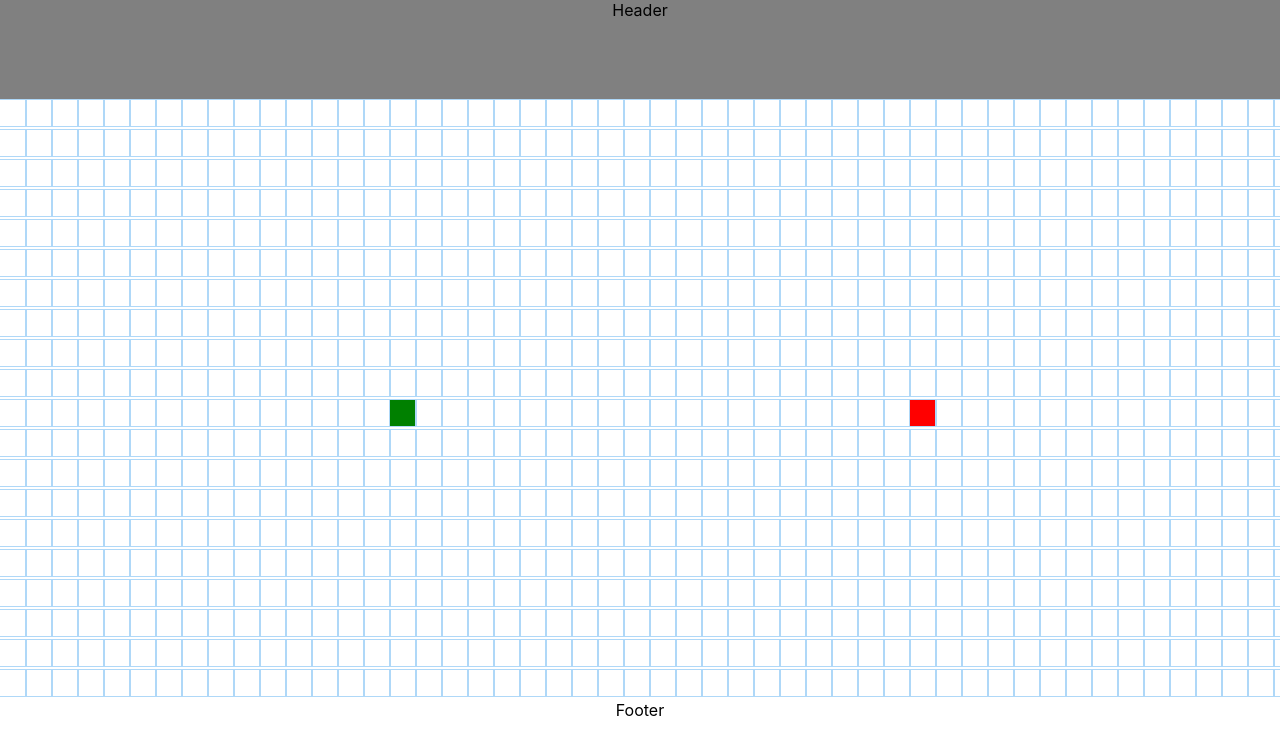
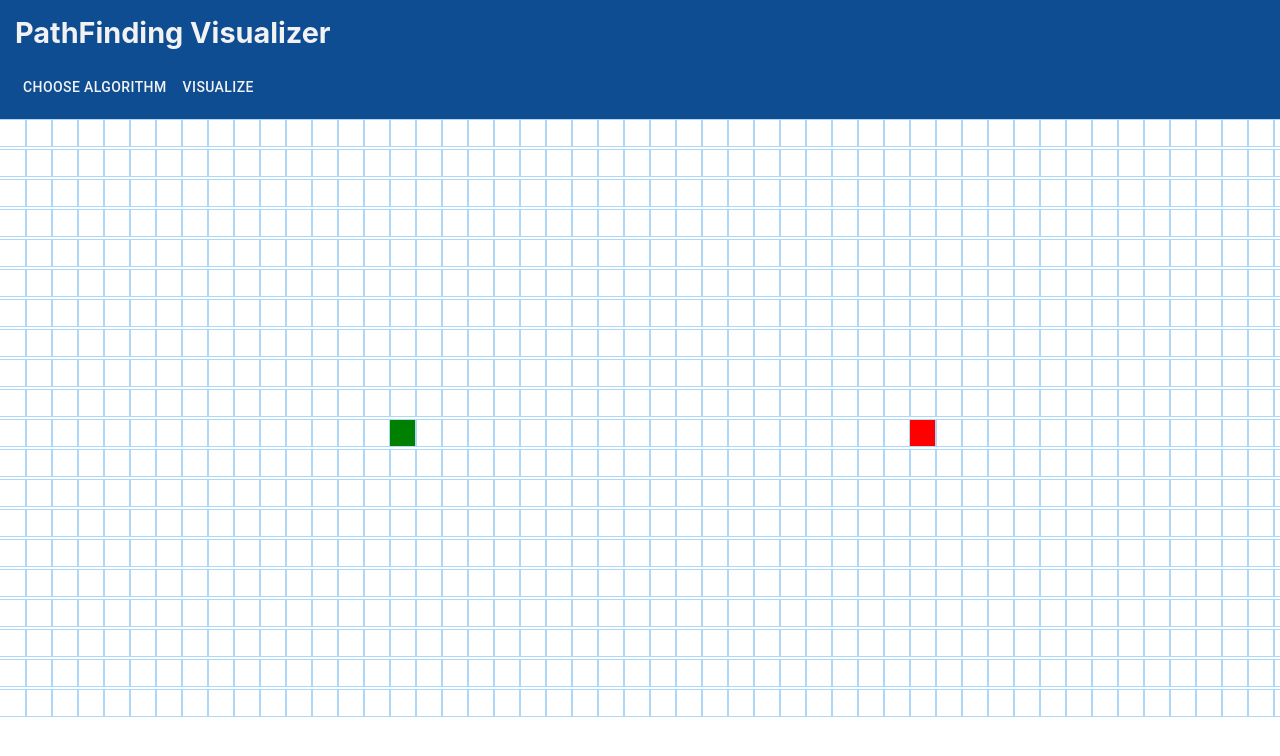
Before and after one commit to shucoll/pathfinding-visualizer, a React (Create React App) app: page / in a window 1280 px wide. Shown: the top 756 px of the page. Built offline with nearby package versions, Linux system fonts and the light colour scheme.

Commit message:
dijkstra implemented, visualization, menu  dropdown for algo

```diff
--- a/package.json
+++ b/package.json
@@ -3,6 +3,7 @@
   "version": "0.1.0",
   "private": true,
   "dependencies": {
+    "@material-ui/core": "^4.11.3",
     "@testing-library/jest-dom": "^5.11.9",
     "@testing-library/react": "^11.2.3",
     "@testing-library/user-event": "^12.6.0",
--- a/src/App.js
+++ b/src/App.js
@@ -5,11 +5,8 @@ import PathfindingVisualizer from './components/PathfindingVisualizer/Pathfindin
 
 function App() {
   return (
-
-    <div className="App">
-      <Header/>
+    <div className='App'>
       <PathfindingVisualizer />
-      <footer>Footer</footer>
     </div>
   );
 }
--- a/src/components/Header/Header.js
+++ b/src/components/Header/Header.js
@@ -1,15 +1,71 @@
 import styles from './Header.module.scss';
 
+import React, { useState } from 'react';
+import Button from '@material-ui/core/Button';
+import Menu from '@material-ui/core/Menu';
+import MenuItem from '@material-ui/core/MenuItem';
 
-const Header = props => {
+const Header = (props) => {
+  const [anchorEl, setAnchorEl] = useState(null);
+  const [algo, setAlgo] = useState(null);
 
-  return(
+  const handleDropdownClick = (event) => {
+    setAnchorEl(event.currentTarget);
+  };
+
+  const handleDropdownClose = () => {
+    setAnchorEl(null);
+  };
+
+  const handleDropDownItemClicked = (value) => {
+    setAnchorEl(null);
+    setAlgo(value);
+  };
+
+  const handleVisualize = () => {
+    console.log(props);
+    props.visualize(algo);
+  };
+
+  return (
     <header className={styles.header}>
-      Header
+      <div className={styles.name}>PathFinding Visualizer</div>
+
+      <div className={styles.controls}>
+        <div className={styles.algoDropdown}>
+          <Button
+            color='inherit'
+            aria-controls='simple-menu'
+            aria-haspopup='true'
+            onClick={handleDropdownClick}
+          >
+            Choose Algorithm
+          </Button>
+          <Menu
+            id='simple-menu'
+            anchorEl={anchorEl}
+            keepMounted
+            open={Boolean(anchorEl)}
+            onClose={handleDropdownClose}
+          >
+            <MenuItem onClick={() => handleDropDownItemClicked('Dijkstra')}>
+              Dijkstra
+            </MenuItem>
+            <MenuItem onClick={() => handleDropDownItemClicked('BFS')}>
+              BFS
+            </MenuItem>
+            <MenuItem onClick={() => handleDropDownItemClicked('DFS')}>
+              DFS
+            </MenuItem>
+          </Menu>
+        </div>
+
+        <Button color='inherit' onClick={handleVisualize}>
+          Visualize {algo}
+        </Button>
+      </div>
     </header>
   );
-
 };
 
-
 export default Header;
--- a/src/components/Header/Header.module.scss
+++ b/src/components/Header/Header.module.scss
@@ -1,4 +1,23 @@
 .header {
-  height:100px;
-  background-color: grey;
+  height:90px;
+  padding: 15px;
+  background-color: #0e4d92;
+  display: flex;
+  flex-direction: column;
+  align-items: flex-start;
+  justify-content: space-between;
+  color:#f2f2f2;
 }
+
+.name {
+  font-size: 1.8rem;
+  font-weight: 700;
+}
+
+.controls {
+  display: flex;
+}
+
+.button {
+  color: inherit;
+}
--- a/src/components/PathfindingVisualizer/PathfindingVisualizer.js
+++ b/src/components/PathfindingVisualizer/PathfindingVisualizer.js
@@ -3,6 +3,9 @@ import { useState } from 'react';
 import './PathfindingVisualizer.scss';
 
 import Node from './Node/Node';
+import Header from '../Header/Header';
+
+import { dijkstra } from '../algorithms/dijkstra';
 
 //onMouseDown = just pressing the mouse button
 //onMouseUp = releasing the mouse button
@@ -16,16 +19,6 @@ let END_COL = 35;
 const PathfindingVisualizer = (props) => {
   const ROW_COUNT = 20;
   const COLUMN_COUNT = 50;
-
-  // const START_NODE_ROW = 10;
-  // const START_NODE_COL = 15;
-  // const END_NODE_ROW = 10;
-  // const END_NODE_COL = 35;
-
-  // const [START_ROW, changeStartRow] = useState(START_NODE_ROW);
-  // const [START_COL, changeStartCol] = useState(START_NODE_COL);
-  // const [END_ROW, changeEndRow] = useState(END_NODE_ROW);
-  // const [END_COL, changeEndCol] = useState(END_NODE_COL);
 
   const createNode = (col, row) => {
     return {
@@ -56,39 +49,24 @@ const PathfindingVisualizer = (props) => {
   const [mouseIsPressed, changeMousePressed] = useState(false);
   const [startPressed, changeStartPressed] = useState(false);
   const [finishPressed, changeFinishPressed] = useState(false);
-  //const startPressed = false;
 
   const getNewGridWithWallToggled = (row, col) => {
     const newGrid = grid.slice();
-    // console.log('newGrid', newGrid);
-
-    // console.log(row, col);
-
     const node = newGrid[row][col];
 
-    //console.log('node', node);
     const newNode = {
       ...node,
       isWall: !node.isWall,
     };
 
-    //console.log('newNode', newNode);
     newGrid[row][col] = newNode;
-
-    //console.log('newGrid', newGrid);
 
     return newGrid;
   };
 
-  const getNewGridWithStartNodeChange = (row, col, terminal) => {
+  const getNewGridWithTerminalNodeChange = (row, col, terminal) => {
     const newGrid = grid.slice();
-    // console.log('newGrid', newGrid);
-
-    // console.log(row, col);
-
     const node = newGrid[row][col];
-
-    //console.log('node', node);
     let newNode;
     if (terminal === 'start') {
       newNode = {
@@ -105,12 +83,7 @@ const PathfindingVisualizer = (props) => {
       END_ROW = row;
       END_COL = col;
     }
-
-    //console.log('newNode', newNode);
-
     newGrid[row][col] = newNode;
-
-    //console.log('newGrid', newGrid);
 
     return newGrid;
   };
@@ -130,10 +103,10 @@ const PathfindingVisualizer = (props) => {
   const handleMouseEnter = (row, col) => {
     if (!mouseIsPressed) return;
     else if (startPressed) {
-      const newGrid = getNewGridWithStartNodeChange(row, col, 'start');
+      const newGrid = getNewGridWithTerminalNodeChange(row, col, 'start');
       changeGrid(newGrid);
     } else if (finishPressed) {
-      const newGrid = getNewGridWithStartNodeChange(row, col, 'finish');
+      const newGrid = getNewGridWithTerminalNodeChange(row, col, 'finish');
       changeGrid(newGrid);
     } else {
       const newGrid = getNewGridWithWallToggled(row, col);
@@ -143,10 +116,10 @@ const PathfindingVisualizer = (props) => {
 
   const handleMouseLeave = (row, col) => {
     if (startPressed) {
-      const newGrid = getNewGridWithStartNodeChange(row, col, 'start');
+      const newGrid = getNewGridWithTerminalNodeChange(row, col, 'start');
       changeGrid(newGrid);
     } else if (finishPressed) {
-      const newGrid = getNewGridWithStartNodeChange(row, col, 'finish');
+      const newGrid = getNewGridWithTerminalNodeChange(row, col, 'finish');
       changeGrid(newGrid);
     }
   };
@@ -155,6 +128,62 @@ const PathfindingVisualizer = (props) => {
     changeStartPressed(false);
     changeFinishPressed(false);
     changeMousePressed(false);
+  };
+
+  // Backtracks from the finishNode to find the shortest path.
+  // Only works when called *after* the dijkstra method above.
+  const getNodesInShortestPathOrder = (finishNode) => {
+    const nodesInShortestPathOrder = [];
+    let currentNode = finishNode;
+    while (currentNode !== null) {
+      nodesInShortestPathOrder.unshift(currentNode);
+      currentNode = currentNode.previousNode;
+    }
+    return nodesInShortestPathOrder;
+  };
+
+  const animateShortestPath = (nodesInShortestPathOrder) => {
+    for (let i = 0; i < nodesInShortestPathOrder.length; i++) {
+      setTimeout(() => {
+        const node = nodesInShortestPathOrder[i];
+        document.getElementById(`node-${node.row}-${node.col}`).className =
+          'node node-shortest-path';
+      }, 50 * i);
+    }
+  };
+
+  const animateAlgorithm = (visitedNodesInOrder, nodesInShortestPathOrder) => {
+    for (let i = 0; i <= visitedNodesInOrder.length; i++) {
+      if (i === visitedNodesInOrder.length) {
+        setTimeout(() => {
+          animateShortestPath(nodesInShortestPathOrder);
+        }, 10 * i);
+        return;
+      }
+      setTimeout(() => {
+        const node = visitedNodesInOrder[i];
+        document.getElementById(`node-${node.row}-${node.col}`).className =
+          'node node-visited';
+      }, 10 * i);
+    }
+  };
+
+  const visualizeAlgorithm = (algorithm) => {
+    const startNode = grid[START_ROW][START_COL];
+    const finishNode = grid[END_ROW][END_COL];
+
+    let visitedNodesInOrder;
+
+    switch (algorithm) {
+      case 'Dijkstra':
+        visitedNodesInOrder = dijkstra(grid, startNode, finishNode);
+        break;
+      default:
+    }
+
+    visitedNodesInOrder = dijkstra(grid, startNode, finishNode);
+    const nodesInShortestPathOrder = getNodesInShortestPathOrder(finishNode);
+    animateAlgorithm(visitedNodesInOrder, nodesInShortestPathOrder);
   };
 
   const gridElement = (
@@ -186,7 +215,12 @@ const PathfindingVisualizer = (props) => {
     </div>
   );
 
-  return <main className={'gridContainer'}>{gridElement}</main>;
+  return (
+    <>
+      <Header visualize={(algo) => visualizeAlgorithm(algo) } />
+      <main className={'gridContainer'}>{gridElement}</main>
+    </>
+  );
 };
 
 export default PathfindingVisualizer;
--- /dev/null
+++ b/src/components/algorithms/dijkstra.js
@@ -0,0 +1,70 @@
+// Performs Dijkstra's algorithm; returns *all* nodes in the order
+// in which they were visited. Also makes nodes point back to their
+// previous node, effectively allowing us to compute the shortest path
+// by backtracking from the finish node.
+
+//At first all the nodes are at a distance of infinity. First we the distance of pur start node as 0. Then we sort the array of nodes and choose the node with shortest distance(ie, start node). Set that node as visited. Add that node to our visited nodes array. Finally update the neighbors of that node to have a distance of 0 so that one of them is picked in the next iteration.
+export function dijkstra(grid, startNode, finishNode) {
+  const visitedNodesInOrder = [];
+  startNode.distance = 0;
+  const unvisitedNodes = getAllNodes(grid);
+  while (!!unvisitedNodes.length) {
+    sortNodesByDistance(unvisitedNodes);
+    const closestNode = unvisitedNodes.shift();
+
+    // If we encounter a wall, we skip it.
+    if (closestNode.isWall) continue;
+
+    // If the closest node is at a distance of infinity,
+    // we must be trapped and should therefore stop.
+    if (closestNode.distance === Infinity) return visitedNodesInOrder;
+    closestNode.isVisited = true;
+    visitedNodesInOrder.push(closestNode);
+    if (closestNode === finishNode) return visitedNodesInOrder;
+    updateUnvisitedNeighbors(closestNode, grid);
+  }
+}
+
+function sortNodesByDistance(unvisitedNodes) {
+  unvisitedNodes.sort((nodeA, nodeB) => nodeA.distance - nodeB.distance);
+}
+
+function updateUnvisitedNeighbors(node, grid) {
+  const unvisitedNeighbors = getUnvisitedNeighbors(node, grid);
+  for (const neighbor of unvisitedNeighbors) {
+    neighbor.distance = node.distance + 1;
+    neighbor.previousNode = node;
+  }
+}
+
+function getUnvisitedNeighbors(node, grid) {
+  const neighbors = [];
+  const {col, row} = node;
+  if (row > 0) neighbors.push(grid[row - 1][col]);
+  if (row < grid.length - 1) neighbors.push(grid[row + 1][col]);
+  if (col > 0) neighbors.push(grid[row][col - 1]);
+  if (col < grid[0].length - 1) neighbors.push(grid[row][col + 1]);
+  return neighbors.filter(neighbor => !neighbor.isVisited);
+}
+
+function getAllNodes(grid) {
+  const nodes = [];
+  for (const row of grid) {
+    for (const node of row) {
+      nodes.push(node);
+    }
+  }
+  return nodes;
+}
+
+// Backtracks from the finishNode to find the shortest path.
+// Only works when called *after* the dijkstra method above.
+export function getNodesInShortestPathOrder(finishNode) {
+  const nodesInShortestPathOrder = [];
+  let currentNode = finishNode;
+  while (currentNode !== null) {
+    nodesInShortestPathOrder.unshift(currentNode);
+    currentNode = currentNode.previousNode;
+  }
+  return nodesInShortestPathOrder;
+}
```
Also changed, not shown: 2 other files (tests, documents, lock files or other folders).
